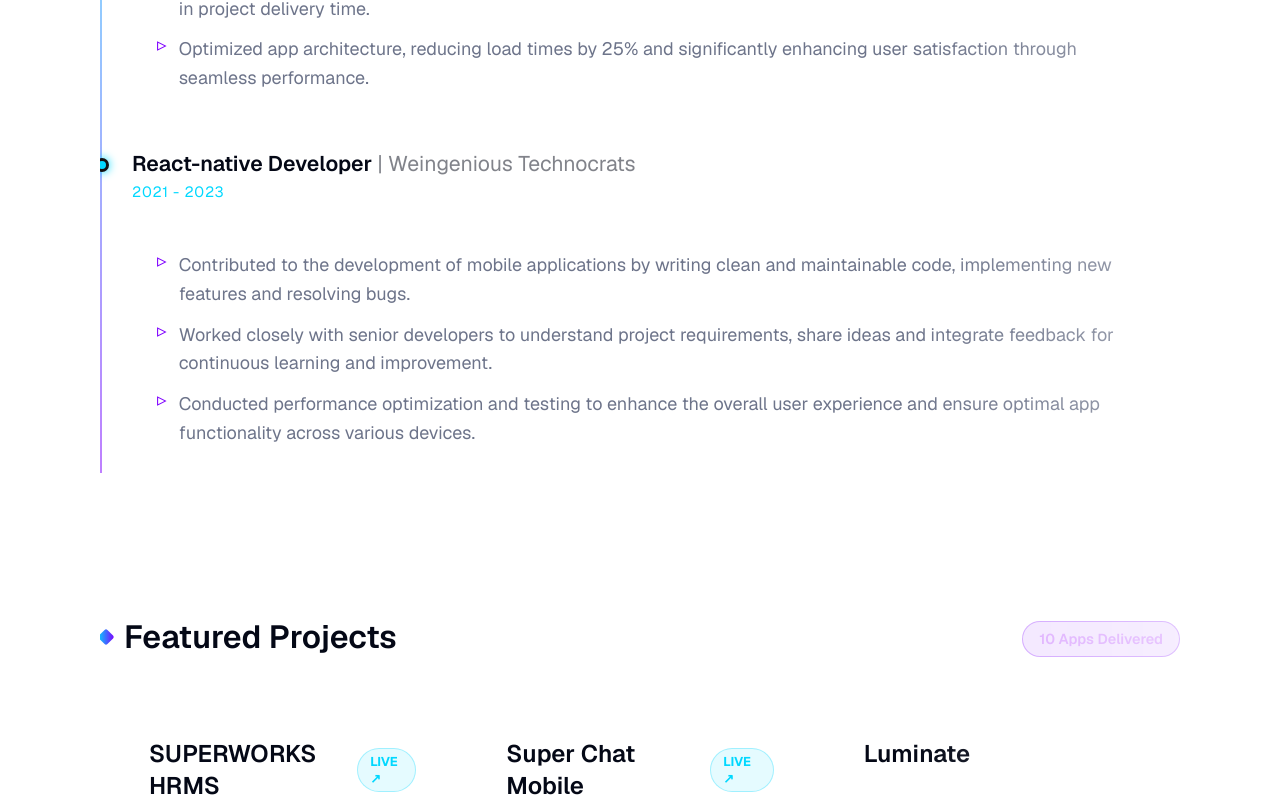
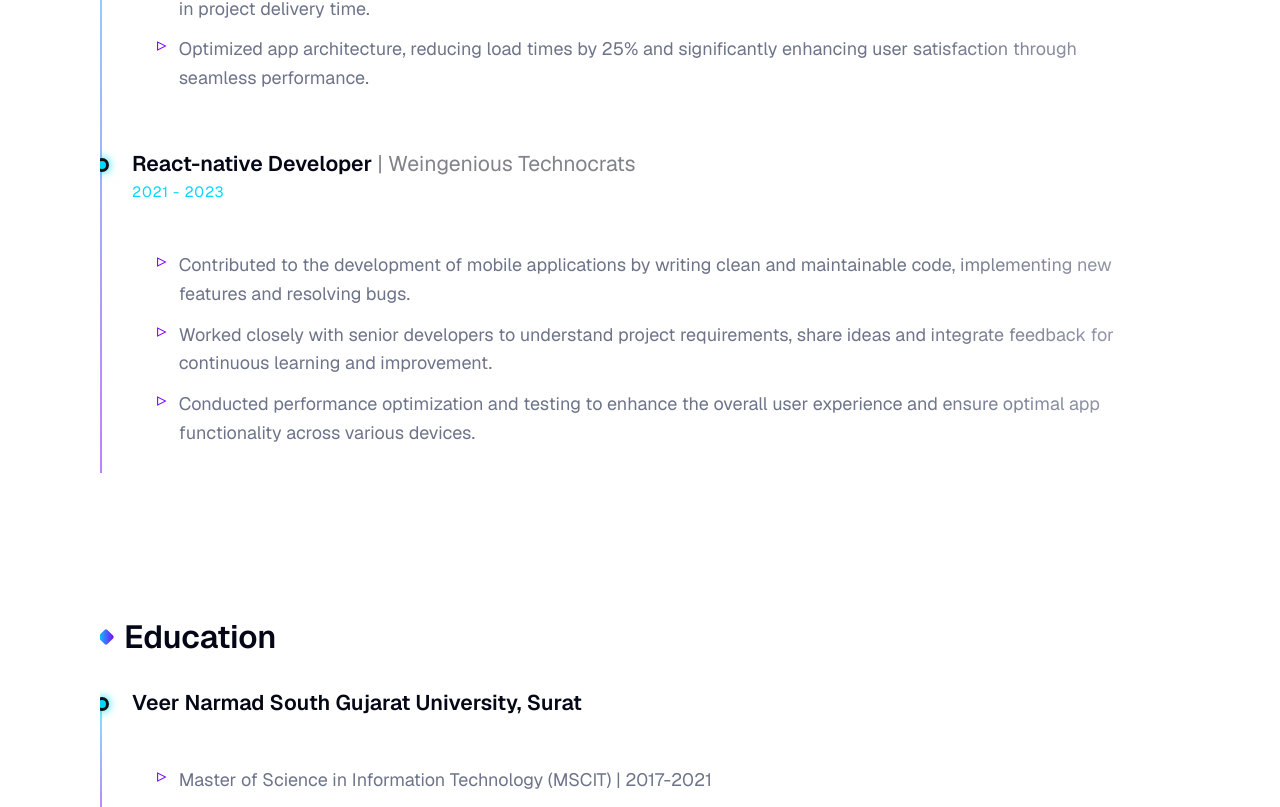
Before and after one commit to kevinbhutwala/Portfolio, a Next.js app: page / in a window 1280 px wide. Shown: the part 1990-2797 px from the top of the page. Built offline with nearby package versions, Linux system fonts and the light colour scheme.

Commit message:
feat: render education section on homepage

```diff
--- a/src/app/page.tsx
+++ b/src/app/page.tsx
@@ -266,6 +266,36 @@ export default function Home() {
             </Column>
           </Column>
         </RevealFx>
+
+        {/* Education Section */}
+        {about.studies.display && (
+          <RevealFx translateY="16" delay={0.7}>
+            <Column id="education" fillWidth gap="32" paddingTop="64">
+              <Heading as="h2" variant="display-strong-xs" style={{ display: 'flex', alignItems: 'center', gap: '12px' }}>
+                <span className="section-dot" /> {about.studies.title}
+              </Heading>
+              <Column gap="32" position="relative" paddingLeft="32" className="timeline-container">
+                <div className="timeline-line" />
+                {about.studies.institutions.map((study, index) => (
+                  <Flex key={index} direction="column" gap="8" position="relative" className="timeline-item">
+                    <div className="timeline-node" />
+                    <Row direction="column" gap="4">
+                      <Heading as="h3" variant="heading-strong-l">
+                        {study.name}
+                      </Heading>
+                    </Row>
+                    <Column gap="12" className="timeline-content">
+                      <Row gap="12">
+                        <Text style={{ color: '#7f00ff', fontSize: '1.2rem', lineHeight: 1 }}>▹</Text>
+                        <Text variant="body-default-l" onBackground="neutral-weak" style={{ lineHeight: 1.6 }}>{study.description}</Text>
+                      </Row>
+                    </Column>
+                  </Flex>
+                ))}
+              </Column>
+            </Column>
+          </RevealFx>
+        )}
 
         {/* Projects Section */}
         <RevealFx translateY="16" delay={0.8}>
```
